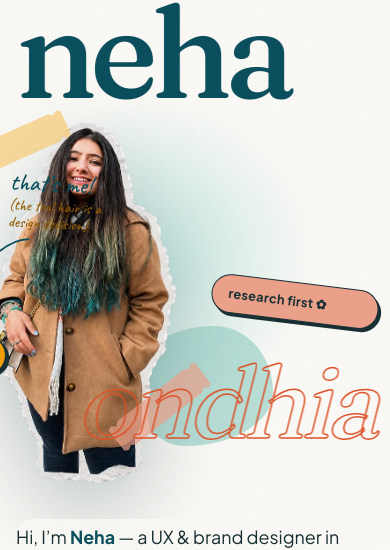
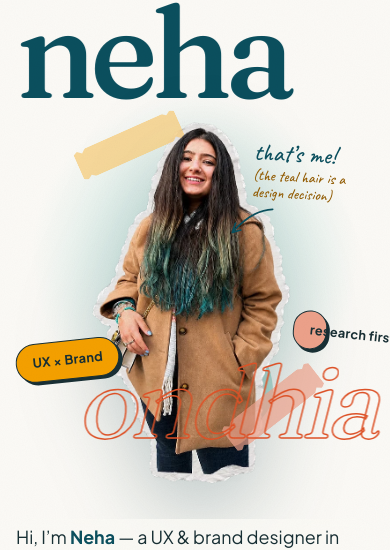
Before and after one commit to KANHA-KC/portfolio-neha, a Next.js app: page / in a window 390 px wide. Shown: the part 118-668 px from the top of the page. Built offline with nearby package versions, Linux system fonts and the light colour scheme; no server answers.

Commit message:
Position UX x Brand and research first pills in marked red box locations

```diff
--- a/src/app/globals.css
+++ b/src/app/globals.css
@@ -681,10 +681,9 @@ em {
   position: absolute;
   width: 46vw;
   aspect-ratio: 1;
-  right: 0;
-  left: auto;
+  left: 50%;
   top: 54%;
-  translate: 0 -50%;
+  translate: -50% -50%;
   background: radial-gradient(closest-side, var(--light-aqua), rgba(200, 232, 226, 0) 70%);
   z-index: -1;
 }
@@ -753,13 +752,14 @@ em {
   will-change: transform;
 }
 .hero-cutout-wrap {
+  --cut-w: min(36vw, 68svh);
   position: absolute;
   z-index: 2;
-  right: calc(var(--g) + 1vw);
-  left: auto;
+  /* centred in the hero; margin (not translate) so GSAP transforms can't undo it */
+  left: 50%;
+  margin-left: calc(var(--cut-w) / -2);
   bottom: -2%;
-  width: min(38vw, 64svh);
-  translate: 0 0;
+  width: var(--cut-w);
 }
 .hero-cutout {
   position: relative;
@@ -802,9 +802,10 @@ em {
 .hero-note {
   position: absolute;
   z-index: 4;
-  left: auto;
-  right: calc(var(--g) + 2.5vw);
-  top: 10%;
+  /* just right of her face; the arrow points back at her */
+  left: calc(50% + min(36vw, 68svh) * 0.3);
+  right: auto;
+  top: 16%;
   display: grid;
   justify-items: start;
   color: var(--teal);
@@ -850,14 +851,16 @@ em {
 .hero-cutout .sticker--gold {
   position: absolute;
   z-index: 4;
-  left: 54%;
-  top: 31%;
+  left: 8%;
+  top: 63%;
   translate: -50% -50%;
 }
-.hero-stage .sticker--paprika {
-  left: 54%;
-  right: auto;
-  top: 48%;
+.hero-cutout .sticker--paprika {
+  position: absolute;
+  z-index: 4;
+  left: 90%;
+  top: 49%;
+  translate: -50% -50%;
 }
 .blob {
   position: absolute;
@@ -885,7 +888,8 @@ em {
   z-index: 5;
   left: var(--g);
   bottom: 84px;
-  max-width: 400px;
+  /* stop just short of the centred photo */
+  max-width: clamp(260px, calc(50% - min(36vw, 68svh) / 2 - var(--g) - 16px), 400px);
 }
 .hero-lede {
   font-size: 1.12rem;
@@ -3430,9 +3434,8 @@ a:hover .media-icon {
     right: var(--g);
   }
   .hero-cutout-wrap {
-    width: 74vw;
+    --cut-w: 74vw;
     bottom: 0;
-    translate: -50% 0;
   }
   .hero-badge {
     width: 96px;
@@ -3447,9 +3450,10 @@ a:hover .media-icon {
     width: 40px !important;
   }
   .hero-note {
-    left: 2%;
-    top: 36%;
-    width: 140px;
+    left: auto;
+    right: 2%;
+    top: 30%;
+    width: 130px;
   }
   .hero-note .hand {
     font-size: 1.5rem;
--- a/src/components/home/Hero.js
+++ b/src/components/home/Hero.js
@@ -92,7 +92,8 @@ export default function Hero({ profile }) {
               sizes="(max-width: 760px) 70vw, 34vw"
               className="hero-img"
             />
-            <span className="sticker sticker--gold hero-pop" data-rot="-8">UX × Brand</span>
+            <span className="sticker sticker--gold hero-pop" data-rot="-6">UX × Brand</span>
+            <span className="sticker sticker--paprika hero-pop" data-rot="6">research first ✿</span>
           </div>
         </div>
 
@@ -104,7 +105,6 @@ export default function Hero({ profile }) {
           </svg>
         </div>
 
-        <span className="sticker sticker--paprika hero-pop" data-rot="7" data-depth="34">research first ✿</span>
         <span className="blob blob--aqua hero-pop" data-rot="0" data-depth="12" />
         <span className="star hero-pop" data-rot="12" data-depth="46">✦</span>
 
```
